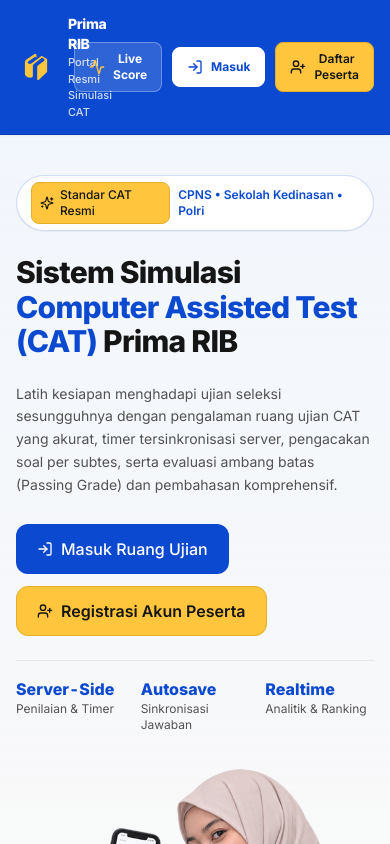
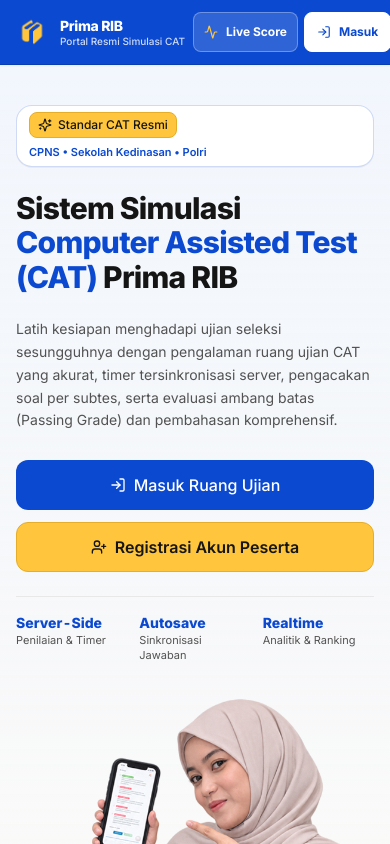
Before and after one commit to mediabelokiri-cpu/simulasicat, a Next.js app: page / in a window 390 px wide. Shown: the top 844 px of the page. Built offline with nearby package versions, Linux system fonts and the light colour scheme.

Commit message:
fix: rapikan tampilan header dan hero pada layar mobile

```diff
--- a/src/app/page.tsx
+++ b/src/app/page.tsx
@@ -95,16 +95,18 @@
           <div className="grid grid-cols-1 gap-8 lg:grid-cols-12 lg:items-center">
             <div className="lg:col-span-7 space-y-6">
               {(config.hero.badgeText || config.hero.badgeSubtext) && (
-                <div className="inline-flex items-center gap-2 rounded-full border border-[#0b49d0]/20 bg-white px-3.5 py-1.5 shadow-2xs">
+                <div className="inline-flex max-w-full flex-wrap items-center gap-2 rounded-2xl sm:rounded-full border border-[#0b49d0]/20 bg-white px-3 py-1.5 shadow-2xs">
                   {config.hero.badgeText && (
-                    <StatusBadge
-                      variant="featured"
-                      label={config.hero.badgeText}
-                      size="sm"
-                    />
+                    <span className=" shrink-0">
+                      <StatusBadge
+                        variant="featured"
+                        label={config.hero.badgeText}
+                        size="sm"
+                      />
+                    </span>
                   )}
                   {config.hero.badgeSubtext && (
-                    <span className="text-xs font-semibold text-[#0b49d0]">
+                    <span className="text-[11px] sm:text-xs font-semibold text-[#0b49d0] leading-tight">
                       {config.hero.badgeSubtext}
                     </span>
                   )}
@@ -123,14 +125,16 @@
                 {config.hero.description}
               </p>
 
-              <div className="flex flex-wrap items-center gap-3 pt-1">
+              <div className="flex flex-col sm:flex-row sm:flex-wrap items-stretch sm:items-center gap-3 pt-1">
                 {activeUser ? (
                   <Link
                     href={activeUser.role === "admin" ? "/admin" : "/dashboard"}
+                    className="w-full sm:w-auto"
                   >
                     <Button
                       variant="primary"
                       size="lg"
+                      className="w-full justify-center"
                       rightIcon={<ArrowRight className="h-4 w-4" />}
                     >
                       Masuk ke Portal Ujian
@@ -138,20 +142,22 @@
                   </Link>
                 ) : (
                   <>
-                    <Link href="/login">
+                    <Link href="/login" className="w-full sm:w-auto">
                       <Button
                         variant="primary"
                         size="lg"
+                        className="w-full justify-center"
                         leftIcon={<LogIn className="h-4 w-4" />}
                       >
                         {config.hero.primaryCtaLabel}
                       </Button>
                     </Link>
                     {config.header.showRegisterButton && (
-                      <Link href="/register">
+                      <Link href="/register" className="w-full sm:w-auto">
                         <Button
                           variant="accent"
                           size="lg"
+                          className="w-full justify-center"
                           leftIcon={<UserPlus className="h-4 w-4" />}
                         >
                           {config.hero.secondaryCtaLabel}
@@ -163,13 +169,15 @@
               </div>
 
               {config.hero.stats.length > 0 && (
-                <div className="grid grid-cols-3 gap-4 pt-4 border-t border-neutral-200/80 max-w-lg text-xs">
+                <div className="grid grid-cols-3 gap-3 sm:gap-4 pt-4 border-t border-neutral-200/80 max-w-lg text-xs">
                   {config.hero.stats.map((st, i) => (
-                    <div key={i}>
-                      <p className="font-extrabold text-base sm:text-lg text-[#0b49d0] tabular-nums">
+                    <div key={i} className="min-w-0">
+                      <p className="font-extrabold text-sm sm:text-lg text-[#0b49d0] tabular-nums truncate">
                         {st.value}
                       </p>
-                      <p className="text-neutral-600">{st.label}</p>
+                      <p className="text-[11px] sm:text-xs text-neutral-600 leading-snug">
+                        {st.label}
+                      </p>
                     </div>
                   ))}
                 </div>
@@ -525,30 +533,30 @@
 
       {/* Top Navbar */}
       <header className="sticky top-0 z-30 border-b border-[#093db0] bg-[#0b49d0] text-white shadow-xs">
-        <div className="mx-auto flex max-w-6xl items-center justify-between px-4 py-3.5 sm:px-6">
-          <div className="flex items-center gap-3">
+        <div className="mx-auto flex max-w-6xl items-center justify-between gap-2 px-3.5 py-3 sm:px-6 sm:py-3.5">
+          <div className="flex items-center gap-2.5 sm:gap-3 min-w-0 shrink-0">
             <img
               src={config.header.logoUrl || "/logo1.png"}
               alt={config.header.brandName}
-              className="h-10 w-10 rounded-xl object-contain"
+              className="h-9 w-9 sm:h-10 sm:w-10 shrink-0 rounded-xl object-contain"
             />
-            <div>
-              <span className="block text-sm sm:text-base font-extrabold tracking-tight text-white">
+            <div className="min-w-0">
+              <span className="block text-sm sm:text-base font-extrabold tracking-tight text-white whitespace-nowrap leading-tight">
                 {config.header.brandName}
               </span>
-              <span className="block text-[11px] font-medium text-white/80">
+              <span className="block text-[10px] sm:text-[11px] font-medium text-white/80 whitespace-nowrap leading-tight">
                 {config.header.brandSubtitle}
               </span>
             </div>
           </div>
 
-          <div className="flex items-center gap-2.5">
-            <Link href="/live-score">
+          <div className="flex items-center gap-1.5 sm:gap-2.5 shrink-0">
+            <Link href="/live-score" className="shrink-0">
               <Button
                 variant="outline"
                 size="sm"
-                className="bg-white/15 text-white border-white/30 hover:bg-white/25 font-bold"
-                leftIcon={<Activity className="h-4 w-4 text-[#ffc63d]" />}
+                className="bg-white/15 text-white border-white/30 hover:bg-white/25 font-bold whitespace-nowrap px-2.5 sm:px-3.5 text-xs"
+                leftIcon={<Activity className="h-3.5 w-3.5 sm:h-4 sm:w-4 text-[#ffc63d]" />}
               >
                 Live Score
               </Button>
@@ -557,11 +565,11 @@
             {activeUser ? (
               <>
                 {activeUser.role === "admin" && (
-                  <Link href="/admin/homepage" className="hidden sm:inline-flex">
+                  <Link href="/admin/homepage" className="hidden md:inline-flex shrink-0">
                     <Button
                       variant="outline"
                       size="sm"
-                      className="bg-white/15 text-white border-white/30 hover:bg-white/25 font-semibold"
+                      className="bg-white/15 text-white border-white/30 hover:bg-white/25 font-semibold whitespace-nowrap"
                       leftIcon={<SlidersHorizontal className="h-4 w-4" />}
                     >
                       Kelola Homepage
@@ -570,20 +578,22 @@
                 )}
                 <Link
                   href={activeUser.role === "admin" ? "/admin" : "/dashboard"}
+                  className="shrink-0"
                 >
                   <Button
                     variant="accent"
                     size="sm"
-                    rightIcon={<ArrowRight className="h-4 w-4" />}
+                    className="whitespace-nowrap px-2.5 sm:px-3.5 text-xs"
+                    rightIcon={<ArrowRight className="h-3.5 w-3.5 sm:h-4 sm:w-4" />}
                   >
-                    Buka Dashboard ({activeUser.full_name.split(" ")[0]})
+                    Dashboard
                   </Button>
                 </Link>
                 <Button
                   variant="outline"
                   size="sm"
                   onClick={handleLogout}
-                  className="bg-white text-[#0b49d0] border-white hover:bg-neutral-100 font-bold"
+                  className="hidden sm:inline-flex bg-white text-[#0b49d0] border-white hover:bg-neutral-100 font-bold whitespace-nowrap"
                   leftIcon={<LogOut className="h-4 w-4" />}
                 >
                   Keluar
@@ -591,21 +601,22 @@
               </>
             ) : (
               <>
-                <Link href="/login">
+                <Link href="/login" className="shrink-0">
                   <Button
                     variant="outline"
                     size="sm"
-                    className="bg-white text-[#0b49d0] border-white hover:bg-neutral-100 font-bold"
-                    leftIcon={<LogIn className="h-4 w-4" />}
+                    className="bg-white text-[#0b49d0] border-white hover:bg-neutral-100 font-bold whitespace-nowrap px-3 sm:px-3.5 text-xs"
+                    leftIcon={<LogIn className="h-3.5 w-3.5 sm:h-4 sm:w-4" />}
                   >
                     {config.header.loginButtonLabel}
                   </Button>
                 </Link>
                 {config.header.showRegisterButton && (
-                  <Link href="/register">
+                  <Link href="/register" className="hidden md:inline-flex shrink-0">
                     <Button
                       variant="accent"
                       size="sm"
+                      className="whitespace-nowrap"
                       leftIcon={<UserPlus className="h-4 w-4" />}
                     >
                       {config.header.registerButtonLabel}
```
Also changed, not shown: src/app/live-score/page.tsx (+26 -23 lines).
